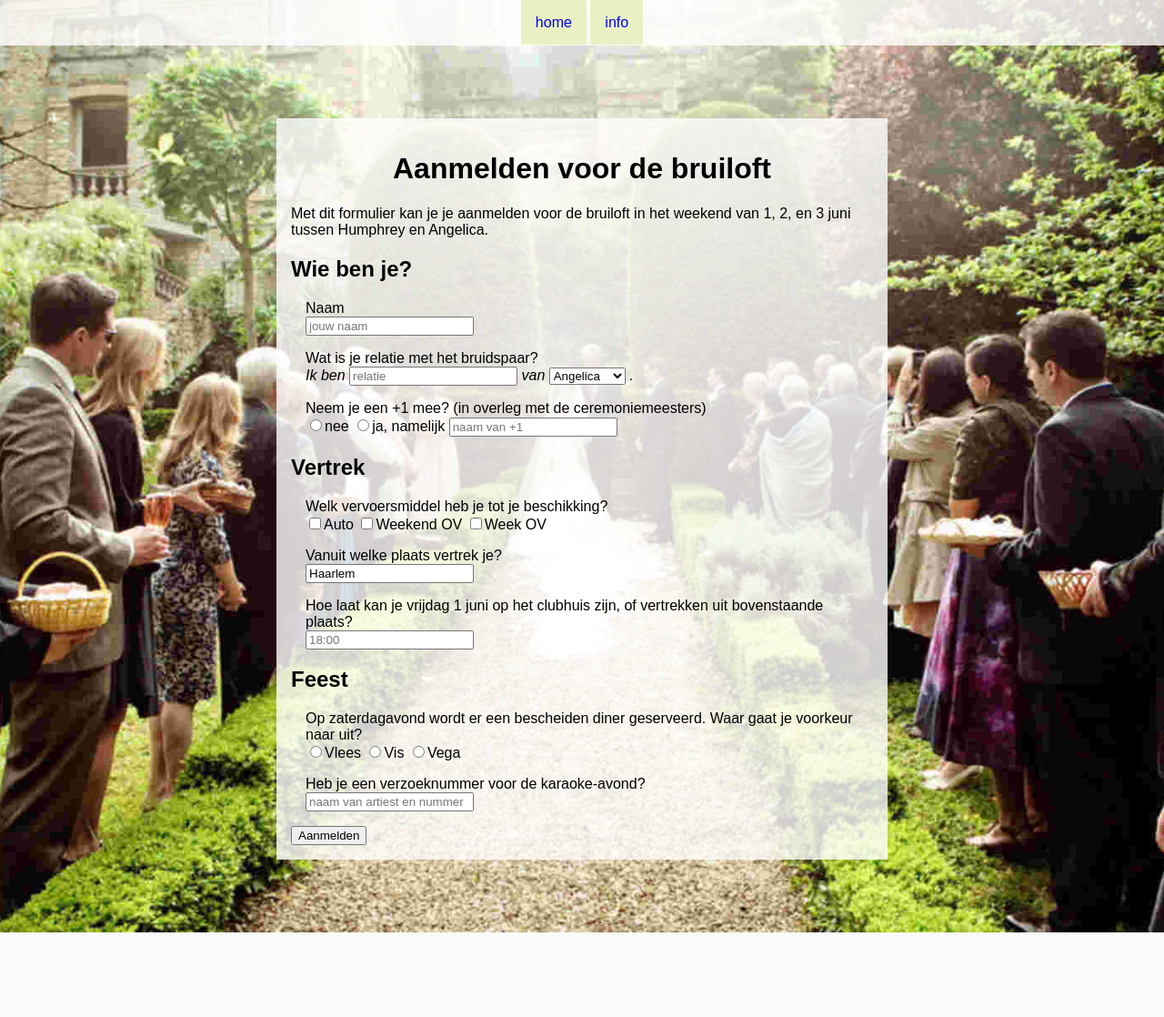
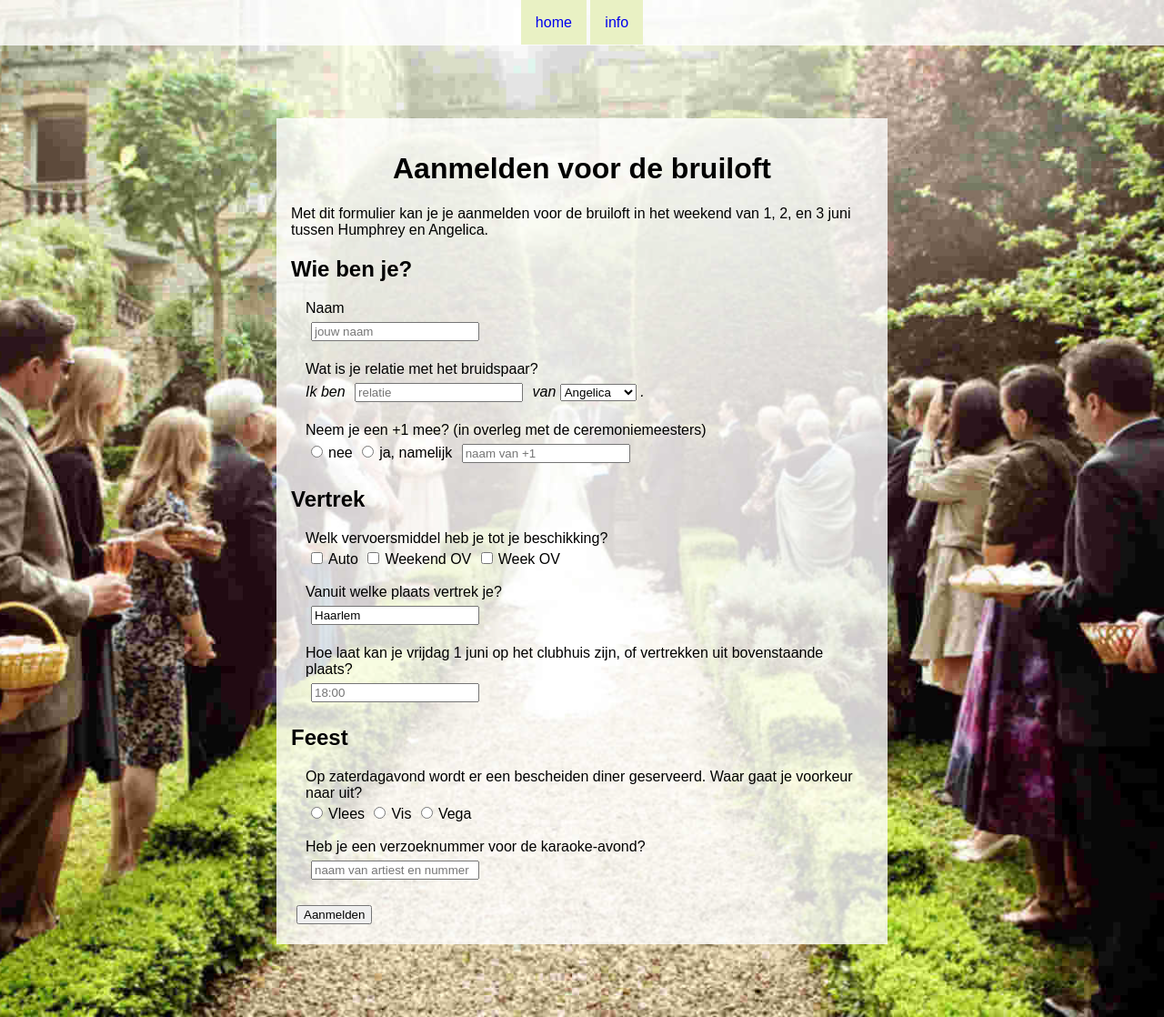
Before and after one commit to Sjord/hawedding, a PHP site: page /aanmelden.php in a window 1280 px wide. Shown: the whole page at 91% size. Before the commit the page ends 1025 px from the top, so only its background shows below. Run offline with PHP 8.4, Linux system fonts and the light colour scheme.

Commit message:
More margin around input
To avoid fat-fingering buttons

```diff
--- a/www/style.css
+++ b/www/style.css
@@ -59,3 +59,6 @@ nav > a:hover {
     background-color: #efe;
     border: solid #090 1px;
 }
+input {
+    margin: 6px;
+}
```
